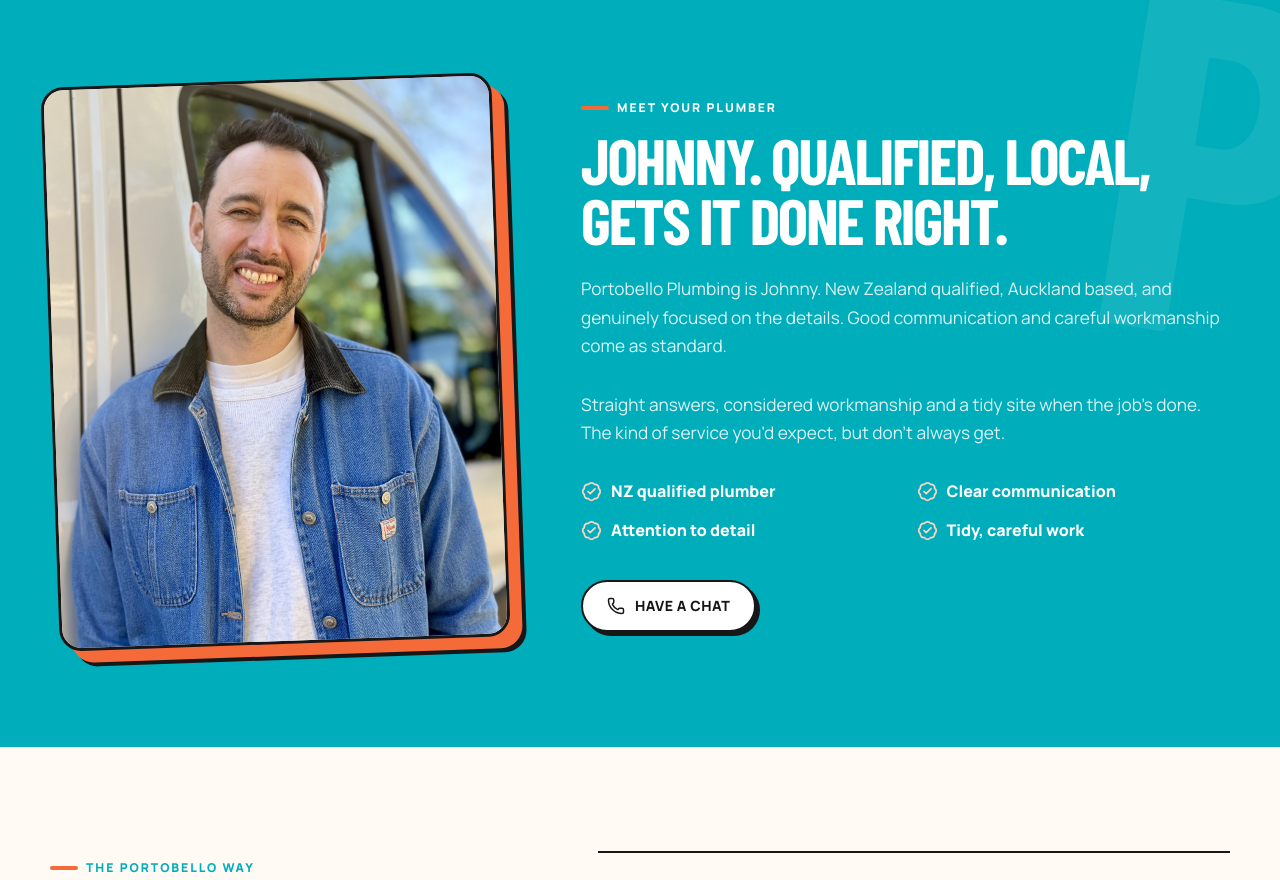
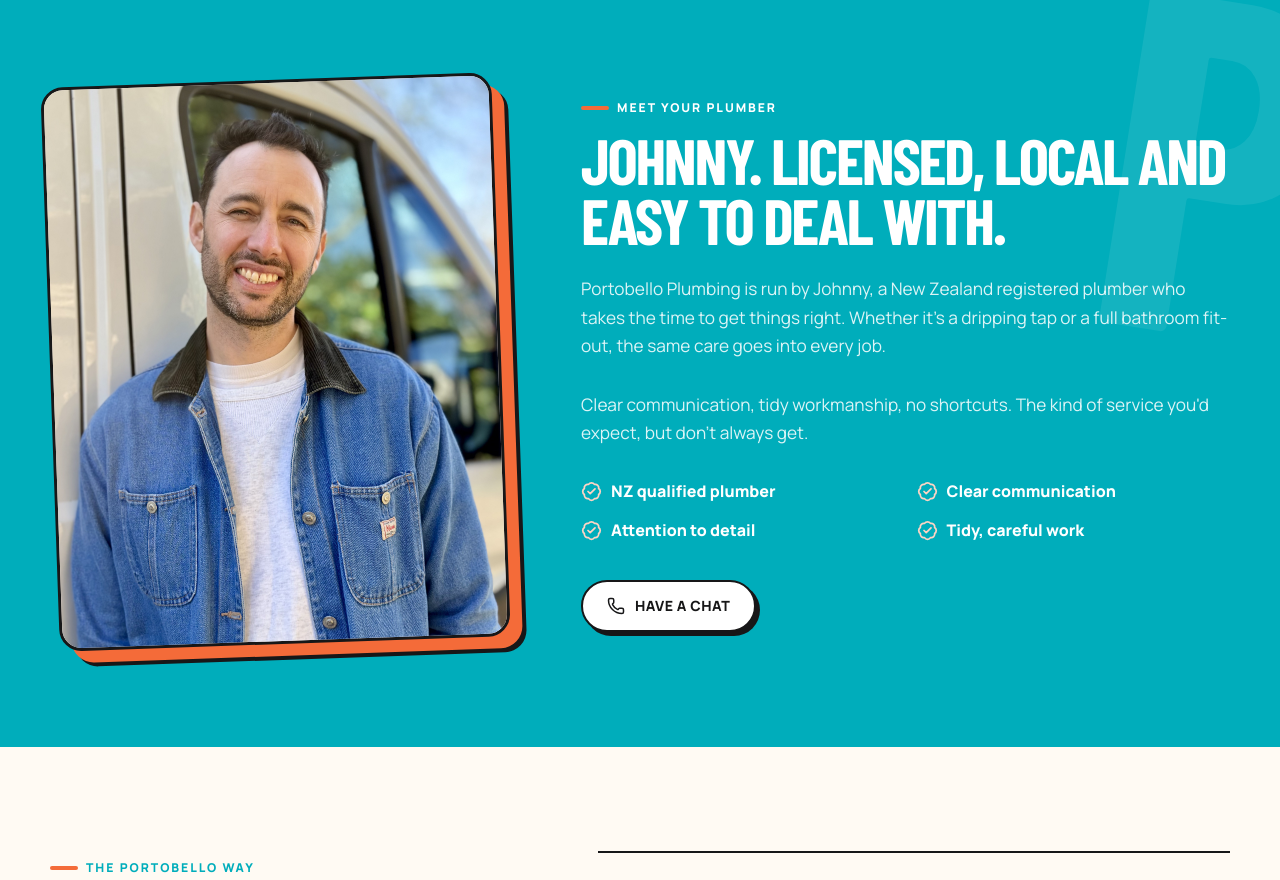
Before and after one commit to johnnyelton85/Portobello-Website-, a Next.js app: page / in a window 1280 px wide. Shown: the part 2338-3218 px from the top of the page. Built offline with nearby package versions, Linux system fonts and the light colour scheme; a web font is replaced by a local one.

Commit message:
Rewrite Meet your plumber section with new copy
Co-authored-by: johnnyelton85 <johnnyelton85@users.noreply.github.com>

```diff
--- a/app/page.tsx
+++ b/app/page.tsx
@@ -216,17 +216,17 @@ function About() {
         <div>
           <p className="eyebrow">Meet your plumber</p>
           <h2 className="section-title">
-            Johnny. Qualified, local, gets it done right.
+            Johnny. Licensed, local and easy to deal with.
           </h2>
           <p className="about__copy">
-            Portobello Plumbing is Johnny. New Zealand qualified, Auckland
-            based, and genuinely focused on the details. Good communication
-            and careful workmanship come as standard.
+            Portobello Plumbing is run by Johnny, a New Zealand registered
+            plumber who takes the time to get things right. Whether it&apos;s
+            a dripping tap or a full bathroom fit-out, the same care goes
+            into every job.
           </p>
           <p className="about__copy">
-            Straight answers, considered workmanship and a tidy site when the
-            job&apos;s done. The kind of service you&apos;d expect, but
-            don&apos;t always get.
+            Clear communication, tidy workmanship, no shortcuts. The kind of
+            service you&apos;d expect, but don&apos;t always get.
           </p>
           <ul className="about__checks">
             <li>
```
